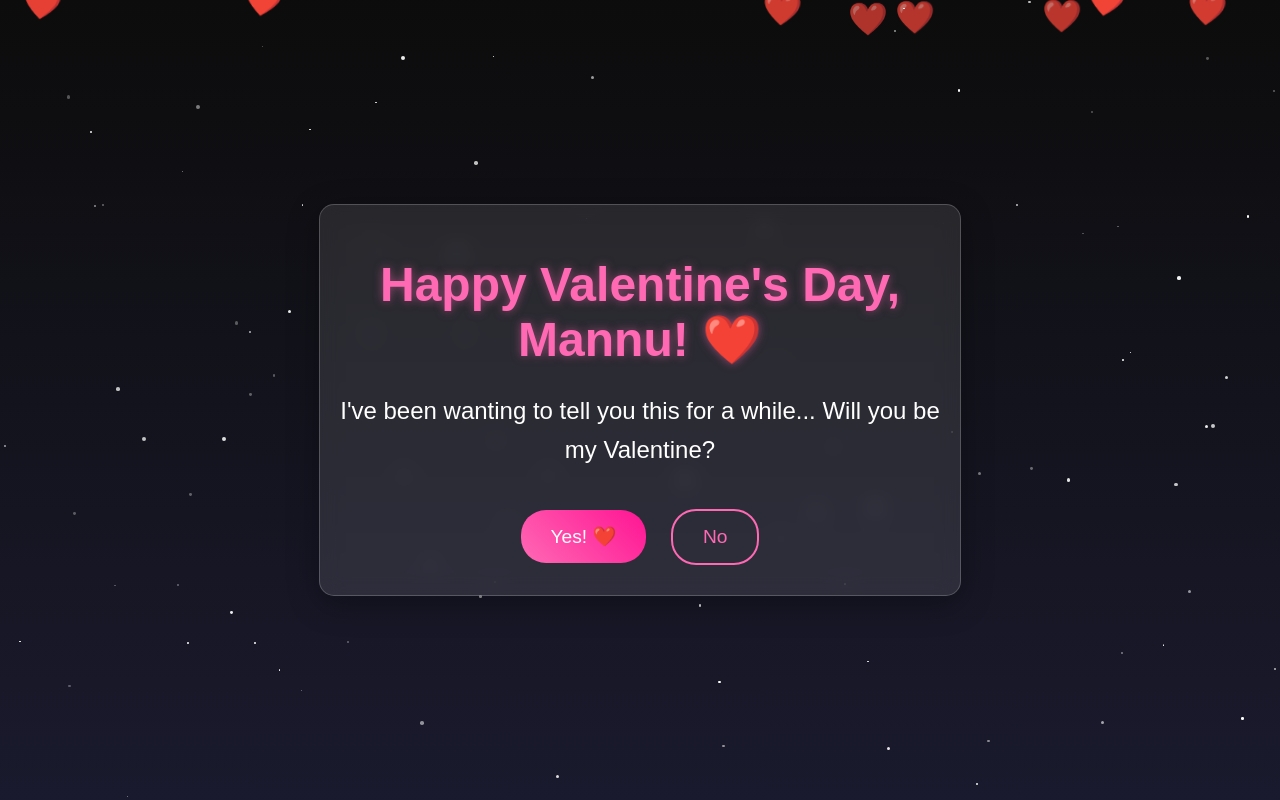
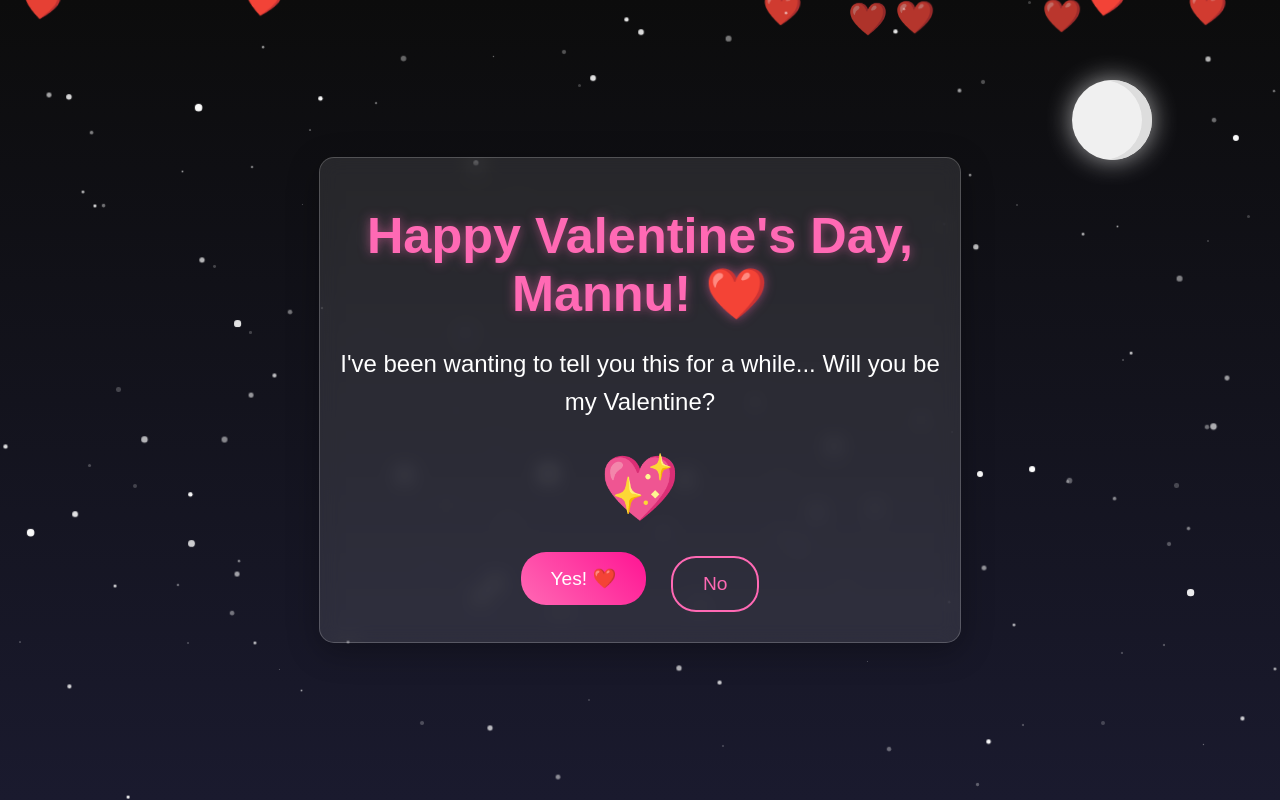
Before and after one commit to lokesh400/mukesh, a plain HTML site: page index.html in a window 1280 px wide. Drawn offline with Linux system fonts and the light colour scheme.

Commit message:
Enhance animations and add moon element
Adjusted animations for stars and buttons, added moon element with glow effect, and enhanced heart burst effect.

```diff
--- a/index.html
+++ b/index.html
@@ -33,12 +33,30 @@
             position: absolute;
             background: #ffffff;
             border-radius: 50%;
-            animation: twinkle 2s infinite ease-in-out;
+            animation: twinkle 1.5s infinite ease-in-out;
         }
 
         @keyframes twinkle {
-            0%, 100% { opacity: 0.3; }
-            50% { opacity: 1; }
+            0%, 100% { opacity: 0.2; transform: scale(1); }
+            50% { opacity: 1; transform: scale(1.5); }
+        }
+
+        .moon {
+            position: absolute;
+            top: 10%;
+            right: 10%;
+            width: 80px;
+            height: 80px;
+            background: #f0f0f0;
+            border-radius: 50%;
+            box-shadow: inset -10px 0 0 #ddd;
+            z-index: 1;
+            animation: glow 3s infinite alternate;
+        }
+
+        @keyframes glow {
+            0% { box-shadow: inset -10px 0 0 #ddd, 0 0 20px rgba(240, 240, 240, 0.5); }
+            100% { box-shadow: inset -10px 0 0 #ddd, 0 0 30px rgba(240, 240, 240, 0.8); }
         }
 
         .container {
@@ -58,12 +76,24 @@
             margin-bottom: 20px;
             color: #ff69b4;
             text-shadow: 0 0 10px rgba(255, 105, 180, 0.5);
+            animation: pulse 2s infinite;
+        }
+
+        @keyframes pulse {
+            0%, 100% { transform: scale(1); }
+            50% { transform: scale(1.05); }
         }
 
         p {
             font-size: 1.5em;
             margin-bottom: 30px;
             line-height: 1.6;
+            animation: fadeIn 3s ease-in-out;
+        }
+
+        @keyframes fadeIn {
+            0% { opacity: 0; transform: translateY(20px); }
+            100% { opacity: 1; transform: translateY(0); }
         }
 
         .hearts {
@@ -88,6 +118,31 @@
             50% { transform: translateY(-20px) rotate(10deg); opacity: 1; }
         }
 
+        .burst-heart {
+            font-size: 4em;
+            cursor: pointer;
+            color: #ff1493;
+            margin-bottom: 20px;
+            transition: transform 0.3s ease;
+        }
+
+        .burst-heart:hover {
+            transform: scale(1.2);
+        }
+
+        .love-message {
+            display: none;
+            font-size: 2em;
+            color: #ff69b4;
+            animation: burst 1s ease-out;
+        }
+
+        @keyframes burst {
+            0% { transform: scale(0); opacity: 0; }
+            50% { transform: scale(1.5); opacity: 1; }
+            100% { transform: scale(1); opacity: 1; }
+        }
+
         .yes-button, .no-button {
             padding: 15px 30px;
             font-size: 1.2em;
@@ -101,6 +156,12 @@
         .yes-button {
             background: linear-gradient(45deg, #ff69b4, #ff1493);
             color: white;
+            animation: bounce 2s infinite;
+        }
+
+        @keyframes bounce {
+            0%, 100% { transform: translateY(0); }
+            50% { transform: translateY(-5px); }
         }
 
         .yes-button:hover {
@@ -127,15 +188,24 @@
             font-size: 2em;
             margin-top: 20px;
             color: #32cd32;
+            animation: slideIn 1s ease-out;
+        }
+
+        @keyframes slideIn {
+            0% { transform: translateX(-100px); opacity: 0; }
+            100% { transform: translateX(0); opacity: 1; }
         }
     </style>
 </head>
 <body>
     <div class="stars" id="stars"></div>
+    <div class="moon"></div>
     <div class="hearts" id="hearts"></div>
     <div class="container">
         <h1>Happy Valentine's Day, Mannu! ❤️</h1>
         <p>I've been wanting to tell you this for a while... Will you be my Valentine?</p>
+        <div class="burst-heart" onclick="burstHeart()">💖</div>
+        <div id="love-message" class="love-message">I Love You Mannu❤️</div>
         <button class="yes-button" onclick="showResponse('yes')">Yes! ❤️</button>
         <button class="no-button" onclick="showResponse('no')">No</button>
         <div id="response" class="hidden response"></div>
@@ -145,12 +215,12 @@
         // Generate stars
         function createStars() {
             const starsContainer = document.getElementById('stars');
-            for (let i = 0; i < 100; i++) {
+            for (let i = 0; i < 150; i++) {
                 const star = document.createElement('div');
                 star.className = 'star';
                 star.style.left = Math.random() * 100 + '%';
                 star.style.top = Math.random() * 100 + '%';
-                star.style.width = star.style.height = Math.random() * 3 + 1 + 'px';
+                star.style.width = star.style.height = Math.random() * 4 + 1 + 'px';
                 star.style.animationDelay = Math.random() * 2 + 's';
                 starsContainer.appendChild(star);
             }
@@ -173,6 +243,13 @@
             }, 500);
         }
 
+        function burstHeart() {
+            const heart = document.querySelector('.burst-heart');
+            const message = document.getElementById('love-message');
+            heart.style.display = 'none';
+            message.style.display = 'block';
+        }
+
         function showResponse(answer) {
             const responseDiv = document.getElementById('response');
             if (answer === 'yes') {
```
